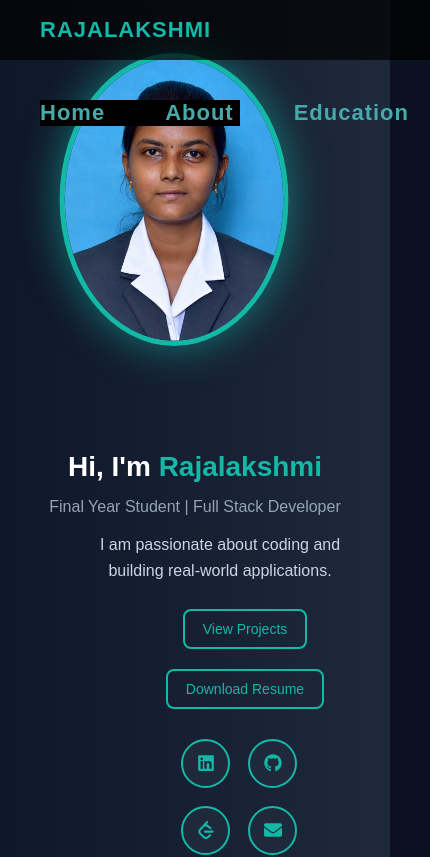
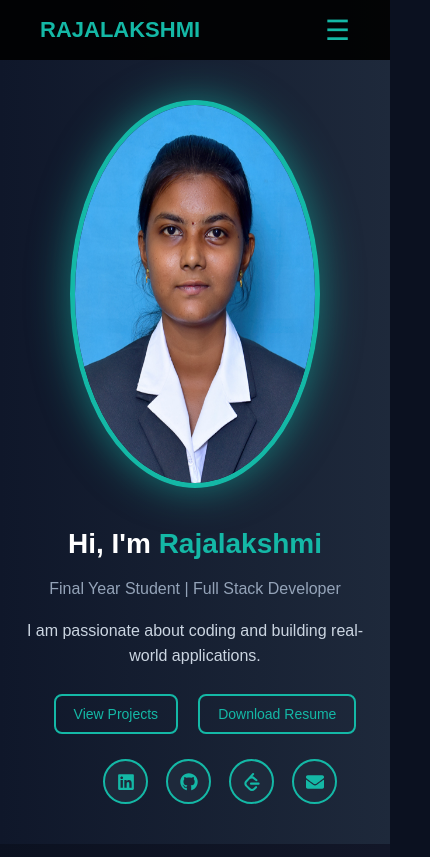
Before and after one commit to Developerraji/Portfolio, a React (Vite) app: page / in a window 390 px wide. Shown: the top 857 px of the page, 430 px wide, since content can reach past the window. Built offline with nearby package versions, Linux system fonts and the light colour scheme.

Commit message:
fix: the updated changes

```diff
--- a/src/App.css
+++ b/src/App.css
@@ -4,9 +4,6 @@ body {
   background: #0b1120;
   color: white;
   font-family: 'Poppins', sans-serif;
-}
-html {
-  scroll-behavior: smooth;
 }
 section {
   padding: 50px;
@@ -31,3 +28,12 @@ section {
     grid-template-columns: 1fr;
   }
 }
+* {
+  margin: 0;
+  padding: 0;
+  box-sizing: border-box;
+}
+
+html, body {
+  overflow-x: hidden;
+}
--- a/src/Components/Education.css
+++ b/src/Components/Education.css
@@ -3,6 +3,7 @@
   background: linear-gradient(to right, #0f172a, #1e293b);
   color: white;
   text-align: center;
+
 }
 
 .section-title {
--- a/src/Components/Home.css
+++ b/src/Components/Home.css
@@ -1,24 +1,38 @@
+/* ===== GLOBAL SAFETY FIX ===== */
+* {
+  margin: 0;
+  padding: 0;
+  box-sizing: border-box;
+}
+
+html, body {
+  overflow-x: hidden;
+}
+
+/* ===== HOME SECTION ===== */
 .home {
   min-height: 100vh;
+  width: 100%;
   display: flex;
   align-items: center;
-  justify-content: space-between;
-  padding: 90px 10;
+  justify-content: center;   /* center entire content */
+  padding: 0 8%;
   background: linear-gradient(to right, #0f172a, #1e293b);
-  /*background: linear-gradient(135deg, #0f172a, #1e293b);*/
   color: white;
-  gap: 40px;
-
+  gap: 60px;
 }
 
+/* ===== TEXT SIDE ===== */
 .home-text {
-  flex: 1;
-  min-width: 300px;
+  max-width: 600px;
+  display: flex;
+  flex-direction: column;
+  justify-content: center;
 }
 
 .home-text h1 {
-  font-size: 48px;
-  margin-bottom: 15px;
+  font-size: 52px;
+  margin-bottom: 20px;
 }
 
 .home-text h1 span {
@@ -26,26 +40,51 @@
 }
 
 .home-text h2 {
-    flex: 1;
   font-size: 22px;
   font-weight: 500;
-  margin-bottom: 15px;
+  margin-bottom: 20px;
   color: #94a3b8;
 }
 
 .home-text p {
-  max-width: 500px;
-  margin-left: 50px;
   line-height: 1.6;
   color: #cbd5e1;
 }
 
+/* ===== BUTTONS ===== */
+.home-buttons {
+  flex-wrap: wrap;
+  display: flex;
+  gap: 20px;
+  margin-top: 25px;
+  margin-left: 50px;
+}
+
+.btn {
+  padding: 12px 24px;
+  border-radius: 8px;
+  text-decoration: none;
+  font-weight: 500;
+  border: 2px solid #14b8a6;
+  color: #14b8a6;
+  transition: 0.3s ease;
+
+}
+
+.btn:hover {
+  background: #14b8a6;
+  color: white;
+  transform: translateY(-3px);
+  box-shadow: 0 8px 20px rgba(20, 184, 166, 0.4);
+}
+
+/* ===== SOCIAL ICONS ===== */
 .social-icons {
-  margin-top: 30px;
   display: flex;
   gap: 18px;
   flex-wrap: wrap;
-  margin-left: 150px;
+  margin-left: 100px;
+  margin-top: 25px;
 }
 
 .social-icons a {
@@ -60,6 +99,7 @@
   font-size: 18px;
   border: 2px solid #14b8a6;
   transition: 0.3s ease;
+
 }
 
 .social-icons a:hover {
@@ -69,77 +109,60 @@
   box-shadow: 0 0 20px rgba(20, 184, 166, 0.8);
 }
 
-
-.home-buttons {
-  margin-top: 25px;
-  display: flex;
-  gap: 20px;
-  flex-wrap: wrap;
-  margin-left: 100px;
-}
-
-
-.btn {
-  padding: 12px 24px;
-  border-radius: 8px;
-  text-decoration: none;
-  font-weight: 500;
-  transition: 0.3s ease;
-  border: 2px solid #14b8a6;
-  color: #14b8a6;
-  display: inline-block;
-}
-
-.btn:hover {
-  background: #14b8a6;
-  color: white;
-  transform: translateY(-3px);
-  box-shadow: 0 8px 20px rgba(20, 184, 166, 0.4);
-}
-
-
+/* ===== IMAGE SIDE ===== */
 .home-img {
   flex: 1;
-  display:grid;
+  display: flex;
   justify-content: center;
-  min-width: 300px;
 }
 
 .home-img img {
-  width: 300px;
-  max-width: 80%;
-  border-radius: 70%;
+  width: 320px;
+  max-width: 100%;
+  border-radius: 50%;
   border: 5px solid #14b8a6;
-  transition: 0.5s ease;
-  transform: scale(1.05);
   box-shadow: 0 0 40px rgba(20, 184, 166, 0.6);
+  transition: 0.4s ease;
 }
 
-
+/* ===== TABLET ===== */
 @media (max-width: 992px) {
   .home {
     flex-direction: column-reverse;
     text-align: center;
-    padding: 60px 8%;
-  }
-
-  .home-text h1 {
-    font-size: 36px;
-  }
-
-  .home-text h2 {
-    font-size: 18px;
+    padding: 100px 6% 40px;
+    gap: 40px;
   }
 
   .home-buttons {
     justify-content: center;
   }
 
+  .social-icons {
+    justify-content: center;
+  }
+
+  .home-text h1 {
+    font-size: 38px;
+  }
+
   .home-img img {
     width: 250px;
   }
+  .home-text {
+  align-items: center;
 }
 
+.home-buttons {
+  justify-content: center;
+}
+
+.social-icons {
+  justify-content: center;
+}
+}
+
+/* ===== MOBILE ===== */
 @media (max-width: 480px) {
   .home-text h1 {
     font-size: 28px;
@@ -153,4 +176,14 @@
     padding: 10px 18px;
     font-size: 14px;
   }
+  .home-buttons {
+    justify-content: center;
+    margin-left: 20px;
+  }
+
+  .social-icons {
+    justify-content: center;
+    margin-left: 50px;
+  }
+
 }
--- a/src/Components/Navbar.css
+++ b/src/Components/Navbar.css
@@ -1,54 +1,72 @@
-.nav{
+/* ===== NAVBAR ===== */
+.nav {
   position: fixed;
   top: 0;
   left: 0;
   width: 100%;
   height: 60px;
-  background: rgba(0,0,0,0.7);
-  color:rgb(70, 170, 170);
+  background: rgba(0, 0, 0, 0.9);
   display: flex;
   align-items: center;
   justify-content: space-between;
   padding: 0 40px;
   z-index: 1000;
 }
-.nav a {
+
+/* Logo */
+.logo {
   font-size: 22px;
   font-weight: 700;
+  color: #14b8a6;
+}
+
+/* Links */
+.nav-links {
+  display: flex;
+  gap: 30px;
+}
+
+.nav-links a {
   text-decoration: none;
   color: #14b8a6;
-  letter-spacing: 1px;
+  font-size: 16px;
   transition: 0.3s ease;
 }
 
-.nav a:hover {
+.nav-links a:hover {
   color: #38bdf8;
+  border-bottom: 2px solid #38bdf8;
 }
 
-.nav-links a{
-  text-decoration: none;
-  color: rgb(70, 170, 170);
-  padding-right: 60px;
-  size: 20px;
+/* Hamburger */
+.menu-toggle {
+  display: none;
+  font-size: 28px;
+  color: #14b8a6;
+  cursor: pointer;
 }
 
-.nav-links a:hover {
-  color: #00ffff;
-  border-bottom: 2px solid #00ffff;
-  padding-bottom: 4px;
-}
-
-
+/* ===== MOBILE VIEW ===== */
 @media (max-width: 768px) {
 
+  .menu-toggle {
+    display: block;
+  }
 
-  .nav-links{
+  .nav-links {
     position: absolute;
-    top: 100px;
-    right: 10;
+    top: 60px;
+    right: 0;
     background: black;
+    width: 220px;
     flex-direction: column;
-    width: 200px;
-    color:rgb(70, 170, 170);
+    align-items: center;
+    gap: 20px;
+    padding: 20px 0;
+    display: none;
+  }
+
+  .nav-links.active {
+    display: flex;
   }
 }
--- a/src/Components/Navbar.jsx
+++ b/src/Components/Navbar.jsx
@@ -1,15 +1,18 @@
-import React from "react";
+import { useState } from "react";
 import "./Navbar.css";
 
 export default function Navbar() {
+  const [open, setOpen] = useState(false);
+
   return (
     <nav className="nav">
-      <a href="#home" className="logo">
-    RAJALAKSHMI
-  </a>
+      <div className="logo">RAJALAKSHMI</div>
 
+      <div className="menu-toggle" onClick={() => setOpen(!open)}>
+        ☰
+      </div>
 
-      <div className = "nav-links">
+      <div className={open ? "nav-links active" : "nav-links"}>
         <a href="#home">Home</a>
         <a href="#about">About</a>
         <a href="#education">Education</a>
```
